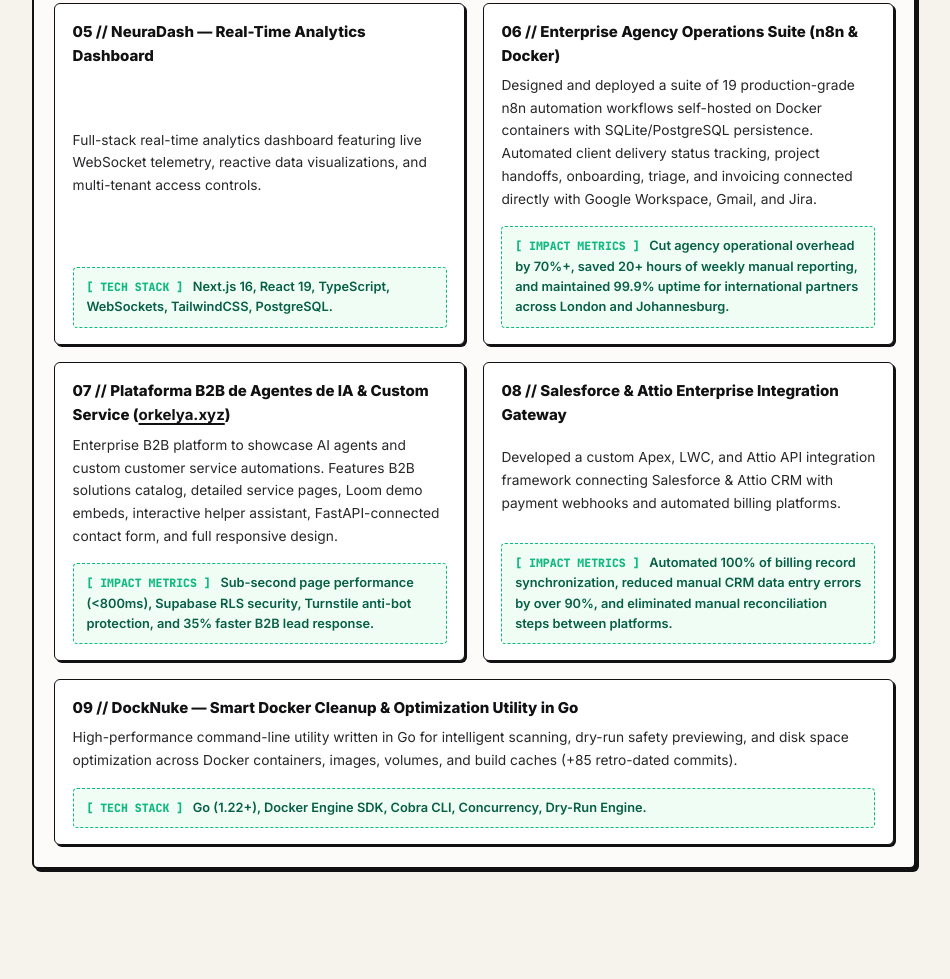
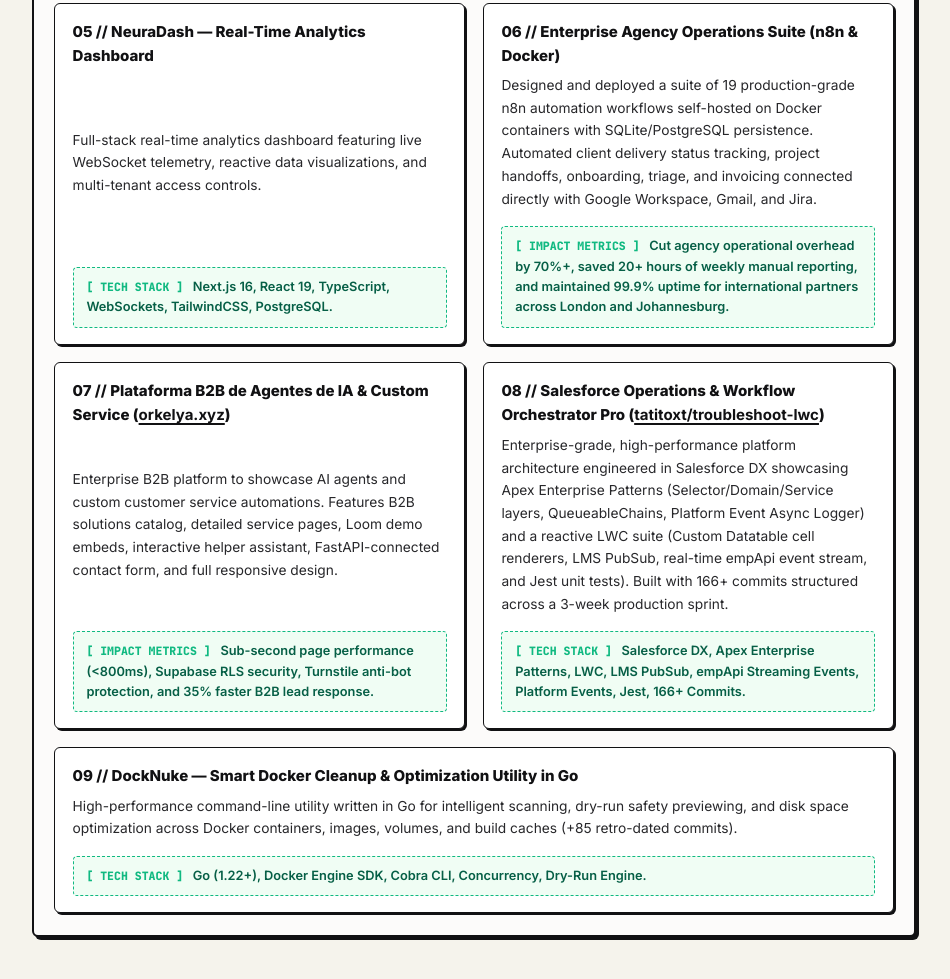
Before and after one commit to tatitoxt/Personal-Page, a plain HTML site: page resume-app/index.html in a window 1280 px wide. Shown: the part 2316-3295 px from the top of the page, without its empty margins (328-1278 px from the left). Before the commit the page ends 3249 px from the top, so only its background shows below. Drawn offline with Linux system fonts and the light colour scheme; a script that the page names is missing.

Commit message:
feat: update resume with Salesforce Operations & Workflow Orchestrator Pro project showcase

```diff
--- a/resume-app/index.html
+++ b/resume-app/index.html
@@ -423,13 +423,12 @@
                 </li>
 
                 <li>
-                  <strong class="proj-title">08 // Salesforce & Attio Enterprise Integration Gateway</strong>
-                  <p class="lang-content-en">Developed a custom Apex, LWC, and Attio API integration framework connecting Salesforce & Attio CRM with payment webhooks and automated billing platforms.</p>
-                  <p class="lang-content-es">Desarrollo de un framework personalizado de integración en Apex, LWC y API de Attio que conecta Salesforce & Attio CRM con webhooks de pago y plataformas de facturación automatizada.</p>
+                  <strong class="proj-title">08 // Salesforce Operations & Workflow Orchestrator Pro (<a href="https://github.com/tatitoxt/troubleshoot-lwc" target="_blank">tatitoxt/troubleshoot-lwc</a>)</strong>
+                  <p class="lang-content-en">Enterprise-grade, high-performance platform architecture engineered in Salesforce DX showcasing Apex Enterprise Patterns (Selector/Domain/Service layers, QueueableChains, Platform Event Async Logger) and a reactive LWC suite (Custom Datatable cell renderers, LMS PubSub, real-time empApi event stream, and Jest unit tests). Built with 166+ commits structured across a 3-week production sprint.</p>
+                  <p class="lang-content-es">Arquitectura de plataforma empresarial de alto rendimiento implementada en Salesforce DX que demuestra Patrones Enterprise en Apex (capas Selector/Domain/Service, encadenamiento Queueable, Logger asíncrono con Platform Events) y una suite reactiva en LWC (Datatable personalizada con renderizadores de celdas, PubSub con LMS, flujo de eventos en tiempo real con empApi y pruebas unitarias en Jest). Construido con 166+ commits estructurados a lo largo de un sprint de producción de 3 semanas.</p>
                   <div class="project-impact-box">
-                    <span class="impact-badge">[ IMPACT METRICS ]</span>
-                    <span class="lang-content-en">Automated 100% of billing record synchronization, reduced manual CRM data entry errors by over 90%, and eliminated manual reconciliation steps between platforms.</span>
-                    <span class="lang-content-es">Sincronización automatizada del 100% de registros de facturación, disminución del 90%+ en errores de carga manual en CRM y eliminación de pasos de conciliación manual.</span>
+                    <span class="impact-badge">[ TECH STACK ]</span>
+                    <span>Salesforce DX, Apex Enterprise Patterns, LWC, LMS PubSub, empApi Streaming Events, Platform Events, Jest, 166+ Commits.</span>
                   </div>
                 </li>
 
```
